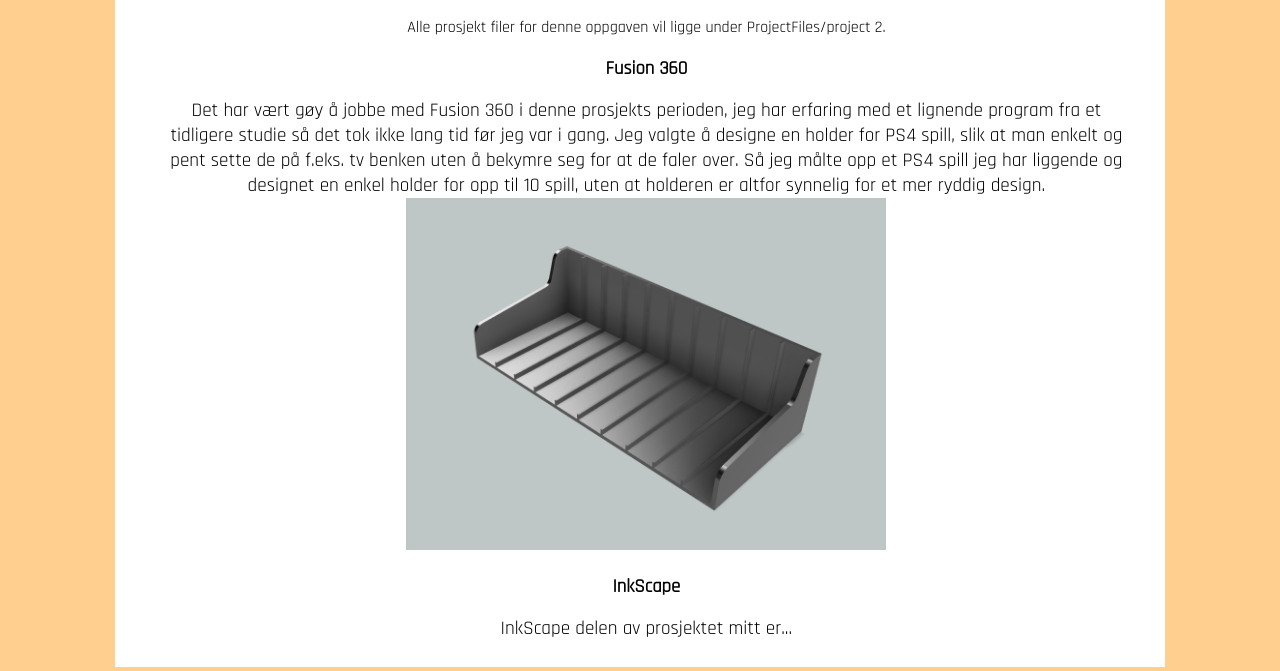
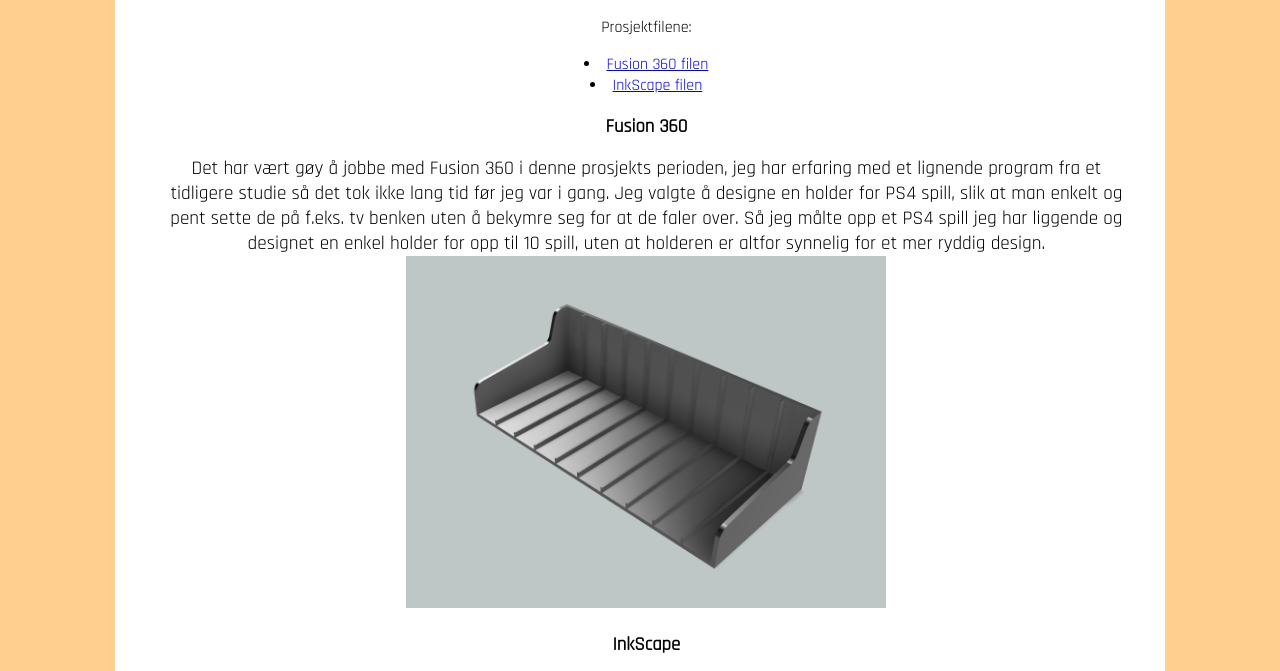
Before and after one commit to CrispChamping/CrispChamping.github.io, a plain HTML site: page project/project2.html in a window 1280 px wide. Shown: the part 204-875 px from the top of the page. Drawn offline with Linux system fonts and the light colour scheme.

Commit message:
inkscape

```diff
--- a/project/project2.html
+++ b/project/project2.html
@@ -33,7 +33,9 @@
             <h2> Prosjekt 2 - Fusion 360 og InkScape </h2>
         </header>
         <p>
-            Alle prosjekt filer for denne oppgaven vil ligge under ProjectFiles/project 2.
+            Prosjektfilene:
+            <li> <a href="../projectFiles/project 2/Oblig2Fusion360.f3d"> Fusion 360 filen </a> </li>
+            <li> <a href="../projectFiles/project 2/InkScape.svg"> InkScape filen </a> </li>
         </p>
         <article>
             <header>
@@ -51,8 +53,10 @@
                 <h3> InkScape </h3>
             </header>
             <p>
-                InkScape delen av prosjektet mitt er...
+                InkScape var et mer komplisert program å jobbe med, bare fordi jeg ikke alltid fikk det til å gjøre nøyaktig som jeg ønsket. I denne delen av prosjektet endte jeg opp med etter mange
+                ulike forsøk på et design av solen og månen som ligger over hverandre.
             </p>
+            <img src="../projectFiles/project 2/InkScape.png" alt="InkScape tegning">
         </article>
     </main>
 </body>
```
Also changed, not shown: projectFiles/project 2/InkScape.png (added), projectFiles/project 2/InkScape.svg (added).
